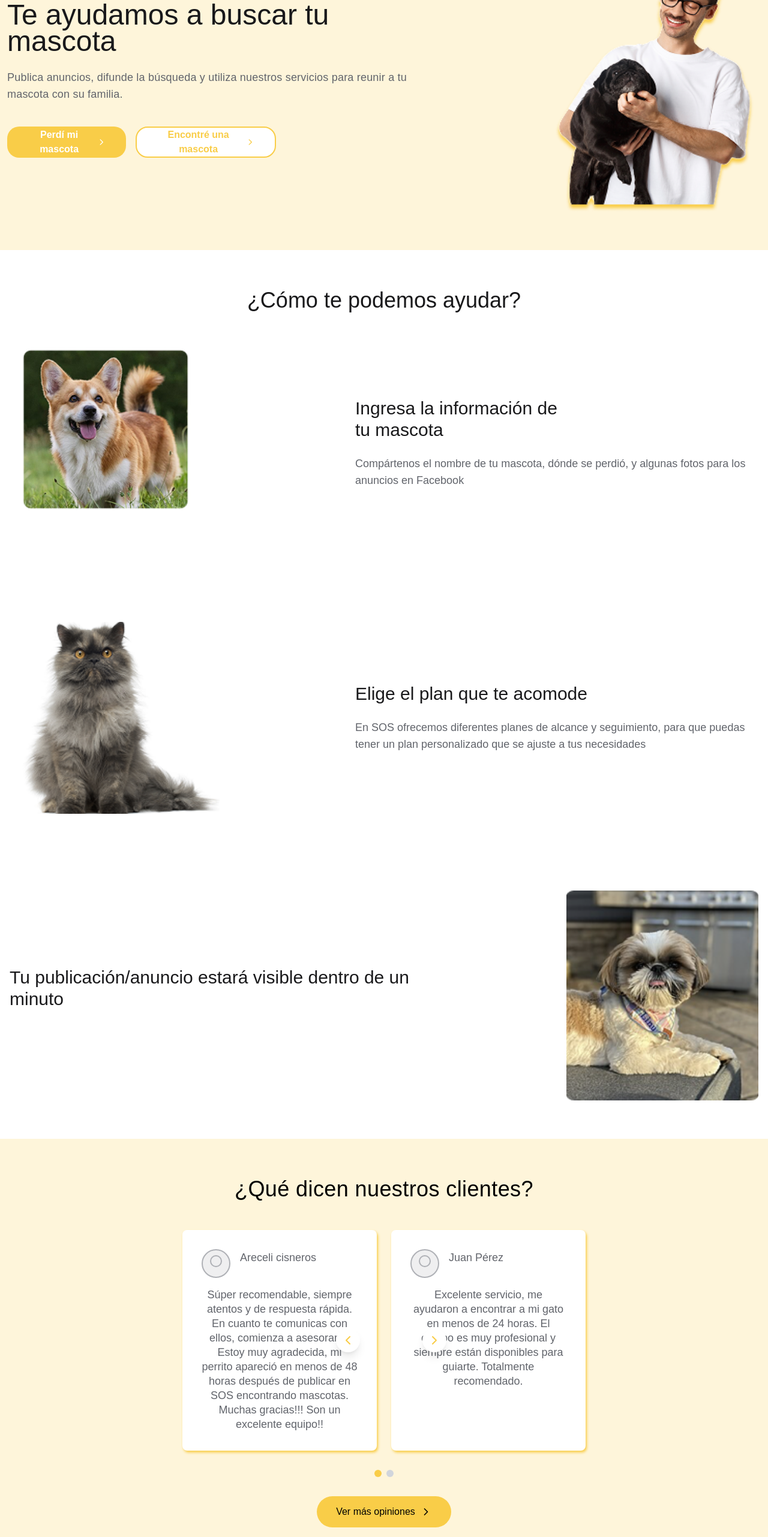
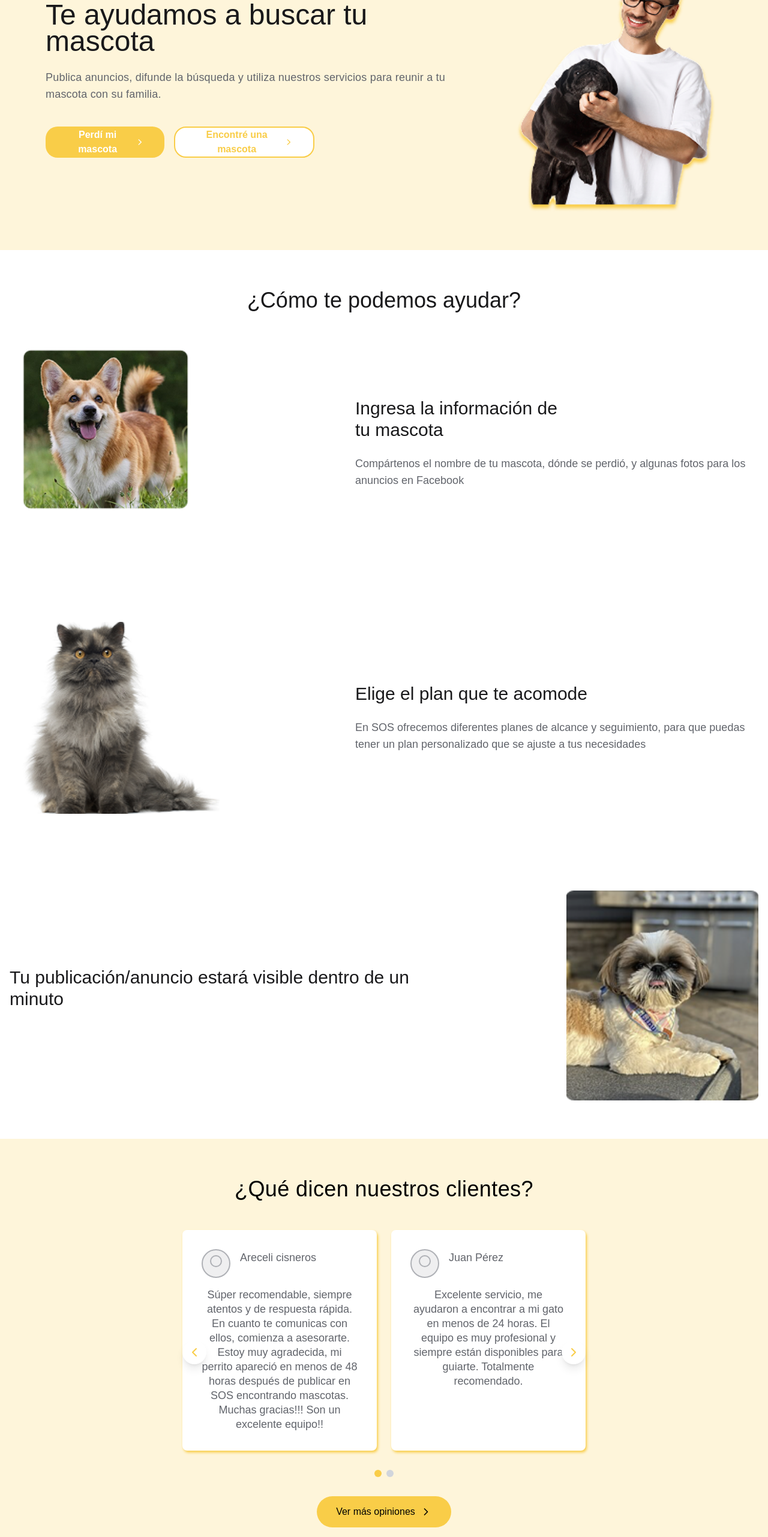
Before and after one commit to AztlanConsulting/SOS-FullStack, a React (Vite) app in the folder frontend/: page / in a window 1280 px wide. Shown: the part 234-2797 px from the top of the page at 60% size. Built offline with nearby package versions, Linux system fonts and the light colour scheme.

Commit message:
[FIX]adjust size

```diff
--- a/frontend/src/presentation/pages/landing/components/HeroSection.tsx
+++ b/frontend/src/presentation/pages/landing/components/HeroSection.tsx
@@ -2,7 +2,7 @@ import { ChevronRight } from './icons';
 
 const HeroSection = () => {
   return (
-    <section className="relative bg-[rgba(249,205,72,0.20)] overflow-hidden py-8 lg:py-16">
+    <section className="relative bg-[rgba(249,205,72,0.20)] overflow-hidden p-8 lg:p-16 ">
       <div className="lg:hidden fixed right-0 top-2/3 -translate-y-1/2 z-[1000]">
         <div className="w-[30px] h-[104px] bg-primary-yellow rounded-tl-[8px] rounded-bl-[8px] flex items-center justify-center">
           <span className="text-sm font-medium text-black -rotate-90 whitespace-nowrap tracking-[0.16px]">
--- a/frontend/src/presentation/pages/landing/components/TestimonialsSection.tsx
+++ b/frontend/src/presentation/pages/landing/components/TestimonialsSection.tsx
@@ -64,8 +64,8 @@ const TestimonialsSection = () => {
           ¿Qué dicen nuestros clientes?
         </h2>
 
-        <div className="relative">
-          <div className="grid grid-cols-1 lg:grid-cols-2 gap-6 max-w-2xl mx-auto">
+        <div className="flex justify-center">
+          <div className="grid grid-cols-1 lg:grid-cols-2 gap-6 max-w-2xl relative">
             {displayedTestimonials.map((testimonial, index) => (
               <div
                 key={`${testimonial.id}-${index}`}
@@ -77,21 +77,22 @@ const TestimonialsSection = () => {
                 />
               </div>
             ))}
-          </div>
 
             <button
               onClick={prevSlide}
-            className="absolute left-0 top-1/2 -translate-y-1/2 -translate-x-2 lg:left-1/2 lg:-translate-x-20 w-10 h-10 flex items-center justify-center bg-white rounded-full shadow-lg hover:shadow-xl transition-shadow"
+              className="absolute left-0 top-1/2 lg:left-0 w-10 h-10 flex items-center justify-center bg-white rounded-full shadow-lg hover:shadow-xl transition-shadow"
             >
               <ChevronLeft className="w-6 h-6 text-primary-yellow" />
             </button>
 
             <button
               onClick={nextSlide}
-            className="absolute right-0 top-1/2 -translate-y-1/2 translate-x-2 lg:left-1/2 lg:translate-x-16 w-10 h-10 flex items-center justify-center bg-white rounded-full shadow-lg hover:shadow-xl transition-shadow"
+              className="absolute right-0 top-1/2 w-10 h-10 flex items-center justify-center bg-white rounded-full shadow-lg hover:shadow-xl transition-shadow"
             >
               <ChevronRight className="w-6 h-6 text-primary-yellow" />
             </button>
+          </div>
+
         </div>
 
         <div className="flex justify-center mt-8 gap-2">
```
Lines whose indentation alone changed are shown as unchanged.
